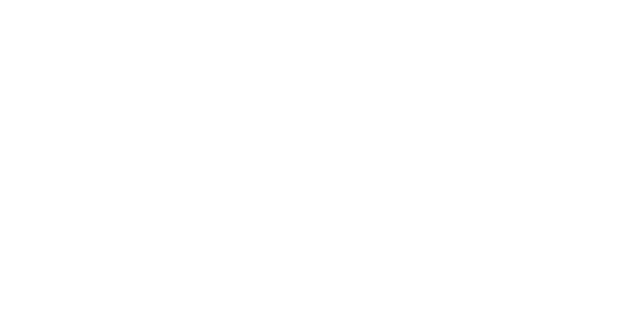
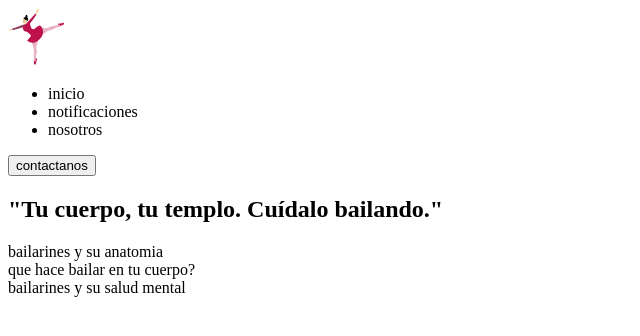
Before and after one commit to yivanis2501/my-first-proyect2608, a plain HTML site: page index.html in a window 1280 px wide. Shown: the whole page, without its empty margins (0-640 px from the left). Drawn offline with Linux system fonts and the light colour scheme.

Commit message:
menu de navegacion y jumbotron

```diff
--- a/index.html
+++ b/index.html
@@ -1,18 +1,53 @@
 <!DOCTYPE html>
 <html lang="es">
+
 <head>
     <meta charset="UTF-8">
     <meta name="viewport" content="width=device-width, initial-scale=1.0">
 
     <meta http-equiv="X-UA-Compatible" content="ie=edge">
-    <meta name="keywords" content="<meta name="keywords" content="danza, ballet, contemporáneo, hip hop, salsa, tango, folclore, danza clásica, danza moderna, danza española, danza africana, danza oriental, danza del vientre, coreografía, bailarín, bailarina, academia de danza, clases de baile, vestuario de danza, ejercicio, expresión corporal, creatividad, festival de danza, concurso de baile, gala de danza">
+    <meta name="keywords" content="<meta name=" keywords"
+        content="danza, ballet, contemporáneo, hip hop, salsa, tango, folclore, danza clásica, danza moderna, danza española, danza africana, danza oriental, danza del vientre, coreografía, bailarín, bailarina, academia de danza, clases de baile, vestuario de danza, ejercicio, expresión corporal, creatividad, festival de danza, concurso de baile, gala de danza">
 
-    <meta name="description" content="Descubre el mundo de la danza. Aprende sobre diferentes estilos, encuentra clases cerca de ti y conoce a bailarines de todo el mundo.">
+    <meta name="description"
+        content="Descubre el mundo de la danza. Aprende sobre diferentes estilos, encuentra clases cerca de ti y conoce a bailarines de todo el mundo.">
 
-<link rel="shortcut icon" href="/assets/Verity.svg" type="image/x-icon">
+    <link rel="shortcut icon" href="/assets/Verity.svg" type="image/x-icon">
     <title>dancehealthy</title>
 </head>
+
 <body>
+    <header>
+        <nav>
+            <img src="/assets/Verity.svg" alt="">
+
+            <ul>
+                <li>inicio</li>
+                <li>notificaciones</li>
+                <li>nosotros</li>
+
+
+            </ul>
+
+            <button>contactanos</button>
+        </nav>
+
+    </header>
+
+    <main>
+
+        <section>
+            <h1>"Tu cuerpo, tu templo. Cuídalo bailando."</h1>
+        </section>
+
+        <section>
+            <div>bailarines y su anatomia</div>
+            <div>que hace bailar en tu cuerpo?</div>
+            <div>bailarines y su salud mental</div>
+
+        </section>
+    </main>
 
 </body>
+
 </html>
```
